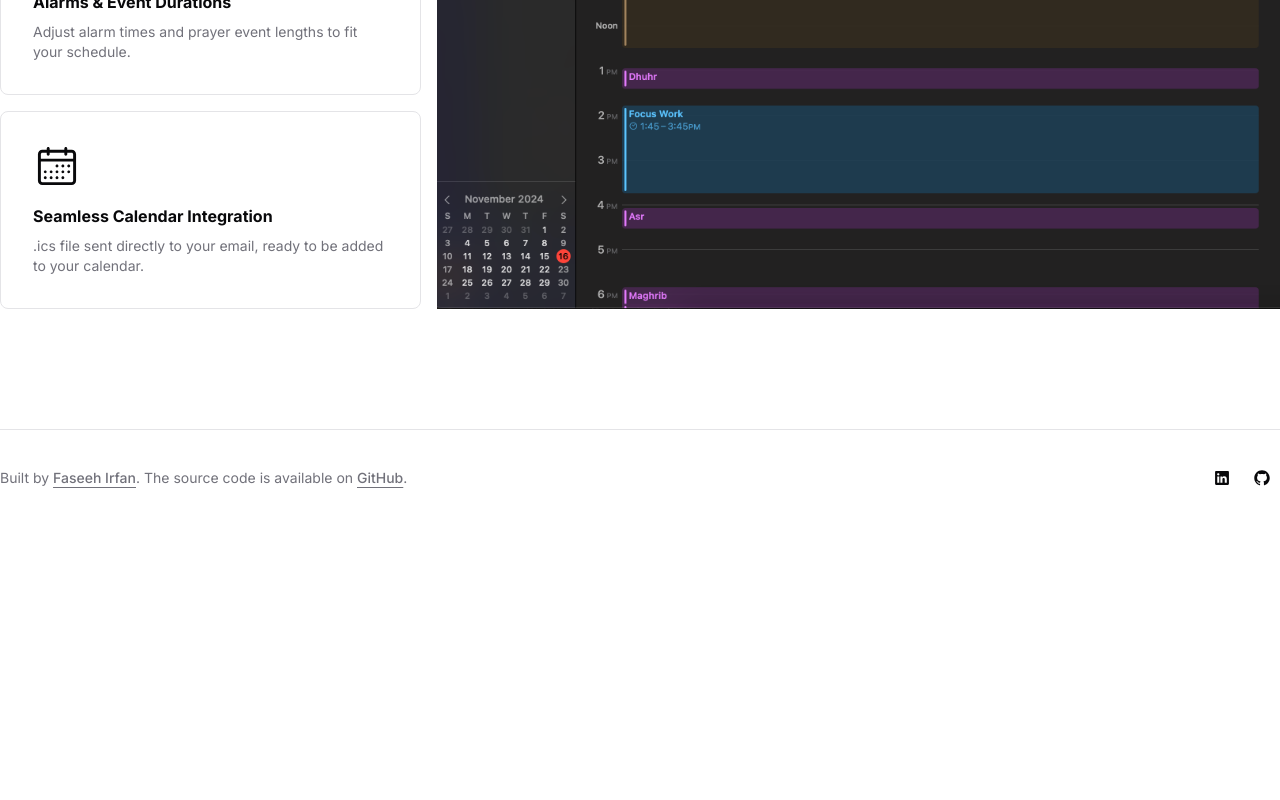
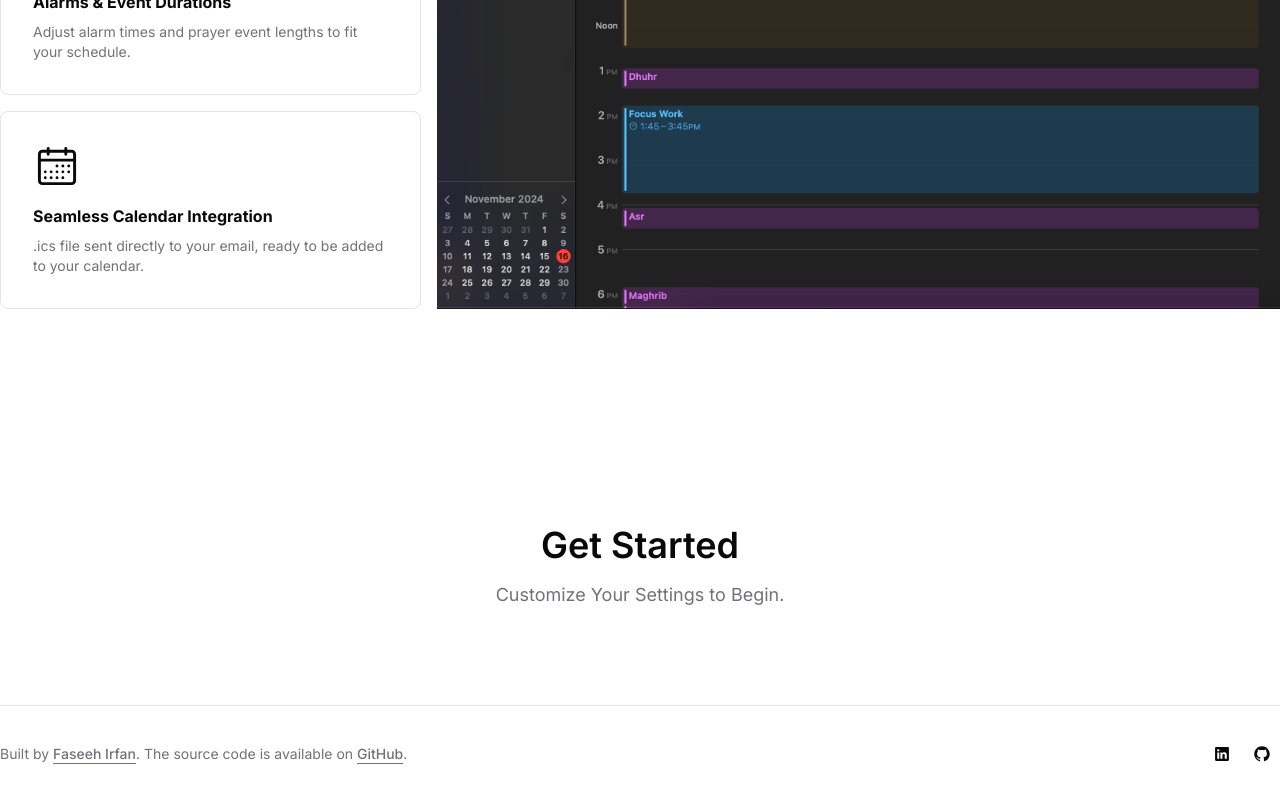
Before and after one commit to faseehirfan/prayerTimes, a Next.js app in the folder prayer-times/: page / in a window 1280 px wide. Shown: the part 1321-2121 px from the top of the page. Before the commit the page ends 1847 px from the top, so only its background shows below. Built offline with nearby package versions, Linux system fonts and the light colour scheme.

Commit message:
feat: initial get started

```diff
--- a/prayer-times/app/(landing-page)/page.tsx
+++ b/prayer-times/app/(landing-page)/page.tsx
@@ -1,4 +1,5 @@
 import { FeatureGrid } from "@/components/features";
+import { GetStarted } from "@/components/getstarted";
 import { Hero } from "@/components/hero";
 import { CalendarIcon, ClockIcon, Pencil2Icon } from "@radix-ui/react-icons";
 
@@ -53,6 +54,9 @@ export default async function IndexPage() {
           },
         ]}
       />
+
+      <div id="get-started" />
+      <GetStarted />
     </>
   );
 }
--- /dev/null
+++ b/prayer-times/components/getstarted.tsx
@@ -0,0 +1,15 @@
+export function GetStarted() {
+  return (
+    <section
+      id="get-started"
+      className="container mx-auto space-y-6 py-8 md:py-12 lg:py-24"
+    >
+      <div className="mx-auto flex max-w-6xl flex-col items-center space-y-4 text-center">
+        <h2 className="text-3xl md:text-4xl font-semibold">Get Started</h2>
+        <p className="max-w-[85%] text-muted-foreground sm:text-lg">
+          Customize Your Settings to Begin.
+        </p>
+      </div>
+    </section>
+  );
+}
```
